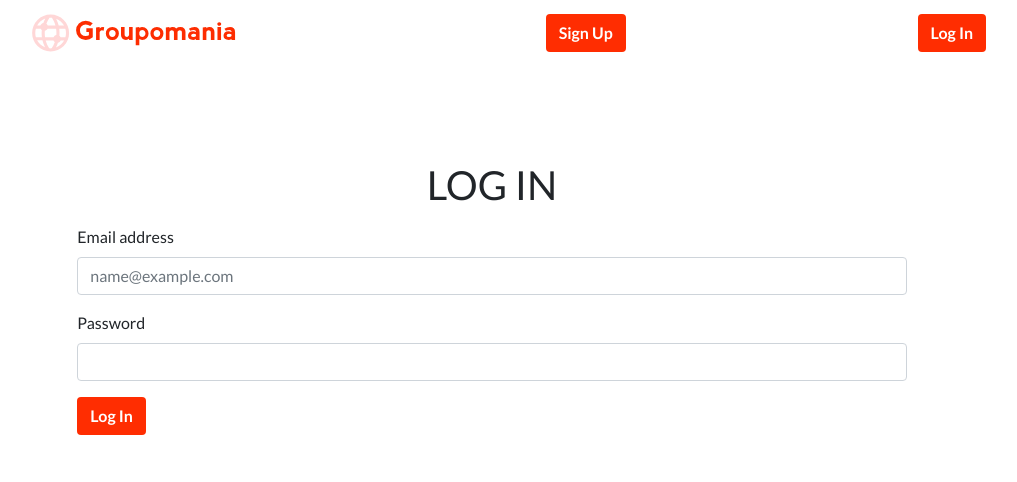
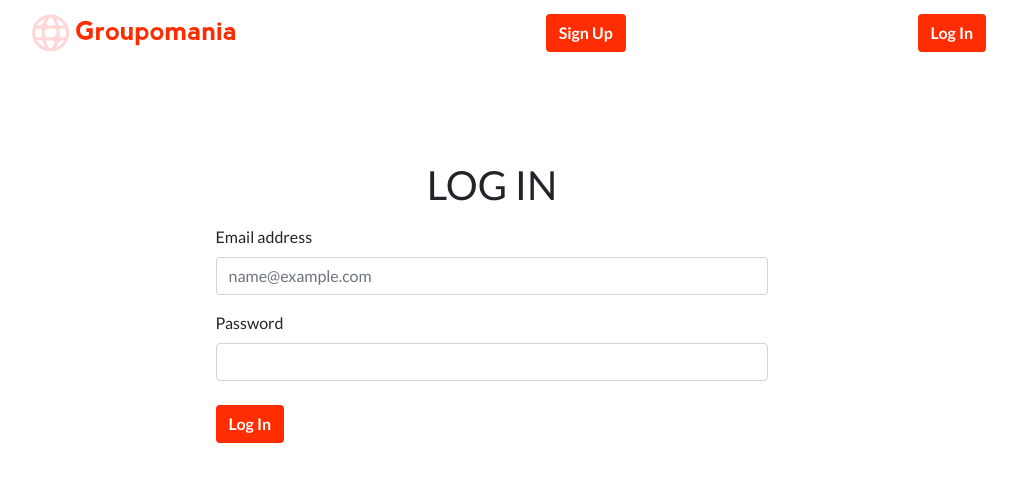
Before and after one commit to tania0808/Groupomania, a React (Create React App) app in the folder front/: page /auth/login in a window 1280 px wide. Shown: the top 482 px of the page, without its empty margins (148-1165 px from the left). Built offline with nearby package versions, Linux system fonts and the light colour scheme; a web font is replaced by a local one.

Commit message:
fixed login form width

```diff
--- a/front/src/components/post/AllPosts.js
+++ b/front/src/components/post/AllPosts.js
@@ -28,7 +28,7 @@ export default function AllPosts() {
     }, []);
 
   return (
-    <div className='post-container d-flex flex-column align-items-center m-auto col-12 col-xs-8 col-md-8 col-lg-6 col-xl-4'>
+    <div className='post-container d-flex flex-column align-items-center m-auto col-10 col-xs-8 col-md-8 col-lg-6 col-xl-4'>
       <h1 className='align-self-start ms-5 mb-4 ps-3 fs-5 opacity-75 w-50 me-auto'>Fil d'actualité</h1>
       <CreatePost postListChanger={setListOfPosts} currentUser={currentUser}/>
       { listOfPosts.reverse().map((post) => {
--- a/front/src/pages/auth/Login.js
+++ b/front/src/pages/auth/Login.js
@@ -39,19 +39,19 @@ export default function Login() {
   return (
     <div className='mb-5'>
         <Header/>
-        <div className="container mt-5 col-10 col-xs-8 col-md-8 col-lg-8">
+        <div className="container mt-5 col-10 col-xs-8 col-md-6 col-lg-8">
           <h1 className='pt-5 mb-3 text-center'>LOG IN</h1>
-          <div className="mb-3">
+            <div className="mb-3 col-md-8 m-auto">
                 <label htmlFor="email" className="form-label">Email address</label>
                 <input type="email" className="form-control" id="email" placeholder="name@example.com" onChange={(e) => {setEmail(e.target.value)}}/>
             </div>
-          <div className="mb-3">
+            <div className="mb-3 col-md-8 m-auto">
                 <label htmlFor="password" className="form-label">Password</label>
                 <input type="password" className="form-control" id="password" onChange={(e) => {setPassword(e.target.value)}}/>
-          </div>
                 { errorMessage ?
                 <p className="p-3 mb-2 alert-danger rounded">{errorMessage}</p> : null}
-          <button className='btn btn-primaire d-block' onClick={login}>Log In</button>
+                <button className='btn btn-primaire d-block mt-4' onClick={login}>Log In</button>
+            </div>
         </div>
     </div>
   )
--- a/front/src/pages/auth/SignUp.js
+++ b/front/src/pages/auth/SignUp.js
@@ -88,7 +88,7 @@ export default function SignUp() {
   return (
     <div className='mb-5'>
         <Header/>
-        <div className="container mt-5">
+        <div className="container mt-5 col-10 col-xs-8 col-md-8 col-lg-8">
             <h1 className='pt-5 mb-3 text-center'>SIGN UP</h1>
             <form action="" method='POST' className='col-md-8 m-auto' onSubmit={createUser}>
                 <div className="mb-3">
```
Lines whose indentation alone changed are shown as unchanged.
